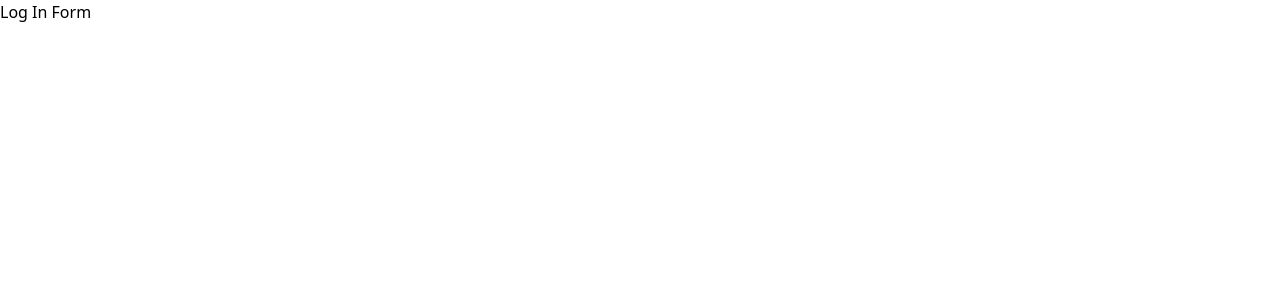
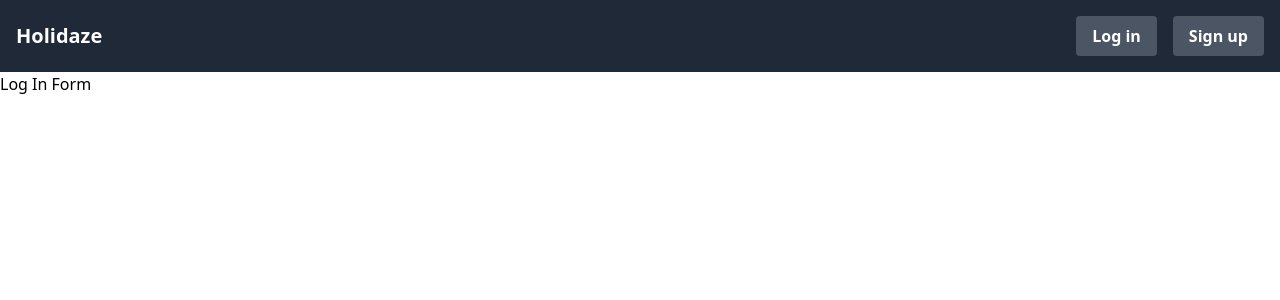
Before and after one commit to Ilona-front-end/booking-website, a React (Create React App) app: page /login in a window 1280 px wide. Shown: the top 300 px of the page. Built offline with nearby package versions, Linux system fonts and the light colour scheme.

Commit message:
created component Header

```diff
--- a/package.json
+++ b/package.json
@@ -9,6 +9,7 @@
     "@testing-library/user-event": "^13.5.0",
     "react": "^18.2.0",
     "react-dom": "^18.2.0",
+    "react-icons": "^4.8.0",
     "react-router-dom": "^6.10.0",
     "react-scripts": "5.0.1",
     "redux": "^4.2.1",
--- a/src/App.js
+++ b/src/App.js
@@ -1,9 +1,13 @@
 import './App.css';
 import Router from './routes/Router';
+import Header from './components/shared/Header'
 
 function App() {
   return (
-    <Router />
+    <div>
+      <Header />
+      <Router />
+    </div>
   );
 }
 
--- /dev/null
+++ b/src/components/shared/Header.js
@@ -0,0 +1,18 @@
+import React from 'react';
+import { Link } from 'react-router-dom';
+
+function Header() {
+  return (
+    <header className="flex flex-col md:flex-row items-center justify-between bg-gray-800 p-4">
+      <div className="flex items-center mb-4 md:mb-0">
+        <Link to="/" className="text-white text-xl font-bold">Holidaze</Link>
+      </div>
+      <div className="flex items-center">
+        <button className="bg-gray-600 hover:bg-gray-700 text-white font-semibold py-2 px-4 rounded mr-4">Log in</button>
+        <button className="bg-gray-600 hover:bg-gray-700 text-white font-semibold py-2 px-4 rounded">Sign up</button>
+      </div>
+    </header>
+  );
+}
+
+export default Header;
```
Also changed, not shown: src/components/shared/Footer.js (added), 1 other file (tests, documents, lock files or other folders).
